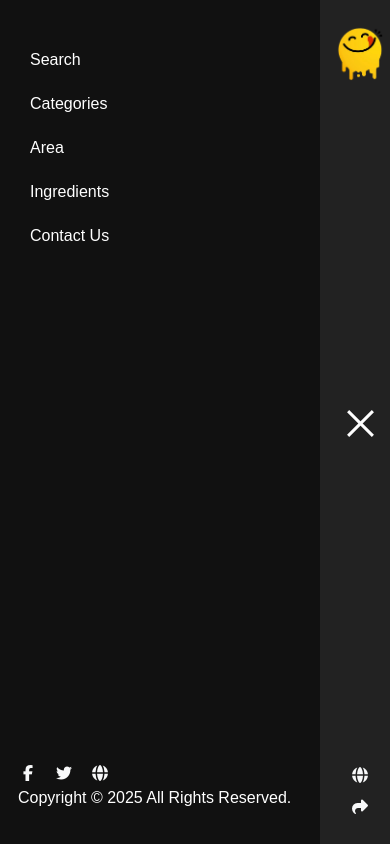
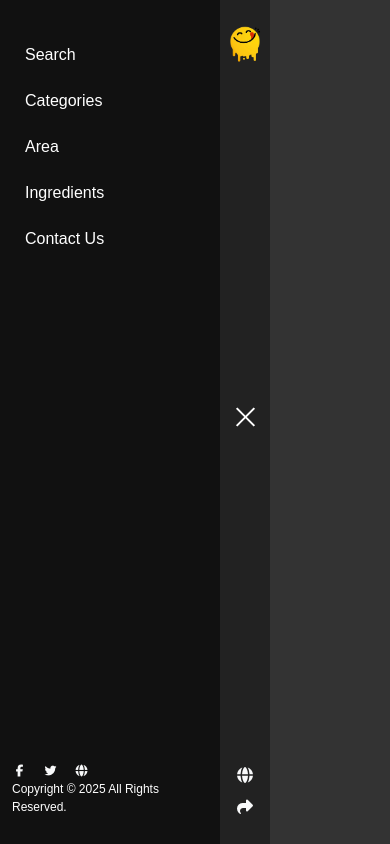
Before and after one commit to MahmoudCode94/yummy, a plain HTML site: page index.html in a window 390 px wide. Both pictures are taken after a click on the button 40 px from the left and 422 px from the top of the page. Drawn offline with nearby package versions, Linux system fonts and the light colour scheme; no server answers.

Commit message:
responsive edit

```diff
--- a/css/main.css
+++ b/css/main.css
@@ -2,9 +2,11 @@ body {
     margin: 0;
     font-family: Arial, sans-serif;
     background-color: #333;
-    padding:80px 0 0 80px;
+    padding:40px 0 0 80px;
 }
-
+.p-1{
+    padding: .4rem !important;
+}
 .sidebar {
     position: fixed;
     top: 0;
@@ -17,9 +19,7 @@ body {
     background: #111;
     z-index: 10000;
 }
-.p-1{
-    padding: .4rem !important;
-}
+
 .sidebar-left {
     width: 320px;
     background: #111;
@@ -262,7 +262,62 @@ body {
         flex: 0 0 100%;
         max-width: 100%;
     }
+    .sidebar {
+        width: 270px;
+        transform: translateX(-220px);
+    }
+
+    .sidebar-left {
+        width: 220px;
+        padding: 12px;
+    }
+
+    .sidebar-right {
+        width: 50px;
+        padding: 0 8px;
+    }
+
+    .sidebar-content a {
+        font-size: 1rem !important;
+        padding: 6px 0 6px 8px;
+        margin: 5px;
+    }
+
+    .sidebar footer {
+        font-size: .75rem !important ;
+    }
+    .sidebar footer i{
+        font-size: .75rem !important ;
+    }
+
+    .toggle-btn {
+        height: 30px;
+    }
+
+    .hamburger {
+        width: 25px;
+        height: 12px;
+    }
+
+    .hamburger span {
+        height: 2px;
+    }
+
+    .sidebar-content.show-links a {
+        transform: translateY(0);
+    }
+    body {
+        padding-left: 50px;
+    }
+    .modal-dialog {
+        padding-left: 50px;
+    }
+    #contactFormContainer {
+        margin: 0 !important;
+    }
 }
+
+
 
 @media (min-width: 768px) and (max-width: 991px) {
     #itemsContainer .col-3 {
```
